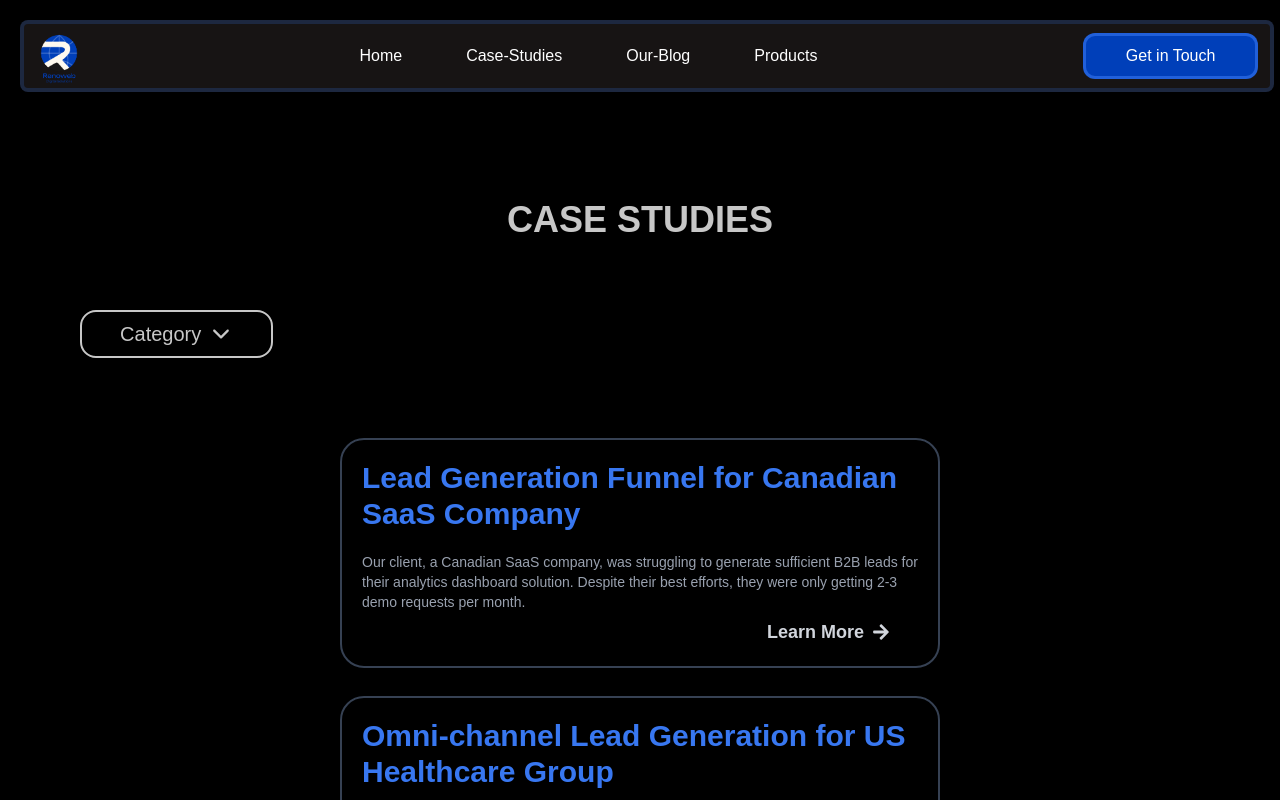
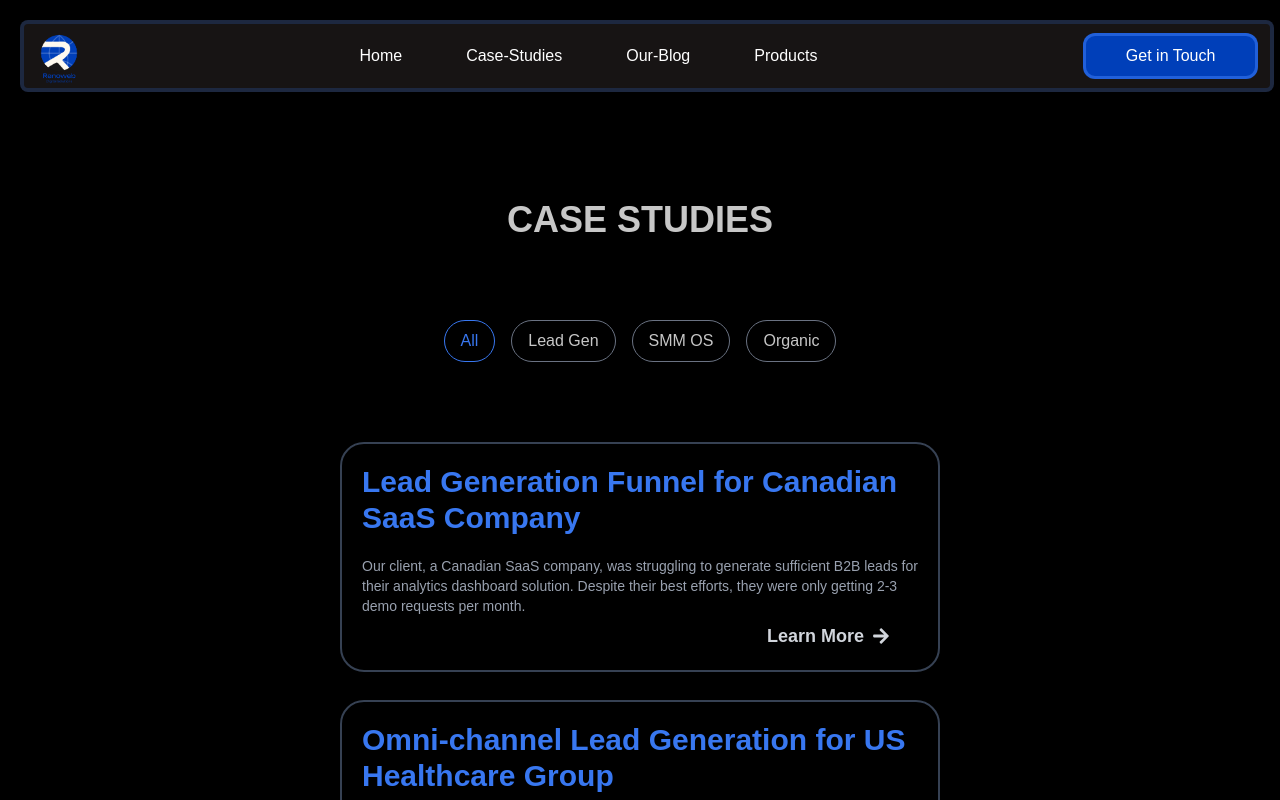
Before and after one commit to Renoweb-Digital-Solutions/portfolio-site, a Next.js app: page /case-studies in a window 1280 px wide. Shown: the top 800 px of the page. Built offline with nearby package versions, Linux system fonts and the light colour scheme.

Commit message:
Removed the dropdown, filtered case studies based on categories

```diff
--- a/components/CaseStudiesPage/Case_studies_page.js
+++ b/components/CaseStudiesPage/Case_studies_page.js
@@ -1,16 +1,14 @@
 "use client"
 import { IoIosArrowDown } from "react-icons/io";
 import Case_studies_page_cards from "./Case_studies_page_cards";
-import CategoryDropdown from "./CategoryDropdown";
 import { useState } from "react";
+import CategoryFilter from "./CategoryFilter";
 
 
 const Case_studies_page = ({ case_studies }) => {
-    const [showDropdown, setShowDropdown] = useState(false);
+    const [activeCategory, setActiveCategory] = useState('All');
 
-    const onDropdownClick = () => {
-        setShowDropdown(!showDropdown);
-    };
+    const filterCaseStudies = activeCategory === 'All' ? case_studies : case_studies.filter(study => study.category === activeCategory);
 
     return (
         <div className="mt-[200px] relative mx-15">
@@ -18,20 +16,16 @@ const Case_studies_page = ({ case_studies }) => {
                 CASE STUDIES
             </h1>
 
-            <div className="border-2 border-[#C7C7C7] rounded-2xl w-2/12 px-5 py-2 ml-5 mt-[70px] hover:cursor-pointer" onClick={onDropdownClick}>
-                <div className="flex flex-row text-[#C7C7C7] space-x-2 justify-center">
-                    <p className="text-xl">Category</p>
-                    <IoIosArrowDown className="text-[#C7C7C7] text-2xl self-center" />
-                </div>
-            </div>
-            {showDropdown &&
-                <CategoryDropdown />
-            }
+            <CategoryFilter activeCategory={activeCategory} setActiveCategory={setActiveCategory} />
 
             <div className="flex flex-col mx-70 space-y-7 my-20">
-                {case_studies.map((studies) => (
+                {filterCaseStudies.length !== 0 ? filterCaseStudies.map((studies) => (
                     <Case_studies_page_cards studies={studies} key={studies.id} />
-                ))}
+                )) :
+                    <p className="font-bold text-2xl text-[#C7C7C7] text-center">
+                        No case studies found.
+                    </p>
+                }
             </div>
         </div>
     )
--- a/components/CaseStudiesPage/CategoryDropdown.js
+++ /dev/null
@@ -1,24 +0,0 @@
-import React from 'react'
-
-const CategoryDropdown = () => {
-    return (
-        <div id="dropdown" className=" bg-white divide-y divide-gray-100 rounded-lg shadow-sm w-2/12 dark:bg-gray-700 ml-5">
-            <ul className="py-2 text-sm text-gray-700 dark:text-gray-200" aria-labelledby="dropdownDefaultButton">
-                <li>
-                    <a href="#" className="block px-4 py-2 hover:bg-gray-100 dark:hover:bg-gray-600 dark:hover:text-white">Dashboard</a>
-                </li>
-                <li>
-                    <a href="#" className="block px-4 py-2 hover:bg-gray-100 dark:hover:bg-gray-600 dark:hover:text-white">Settings</a>
-                </li>
-                <li>
-                    <a href="#" className="block px-4 py-2 hover:bg-gray-100 dark:hover:bg-gray-600 dark:hover:text-white">Earnings</a>
-                </li>
-                <li>
-                    <a href="#" className="block px-4 py-2 hover:bg-gray-100 dark:hover:bg-gray-600 dark:hover:text-white">Sign out</a>
-                </li>
-            </ul>
-        </div>
-    )
-}
-
-export default CategoryDropdown
--- /dev/null
+++ b/components/CaseStudiesPage/CategoryFilter.js
@@ -0,0 +1,26 @@
+import React from 'react'
+
+const CategoryFilter = ({ activeCategory, setActiveCategory }) => {
+    const categories = ['All', 'Lead Gen', 'SMM OS', 'Organic']
+
+    return (
+        <div>
+            <ul className='flex flex-row space-x-4 mt-20 justify-center'>
+                {categories.map((category) => (
+
+                    <li
+                        key={category}
+                        className={`hover:cursor-pointer border-1 rounded-3xl px-4 py-2
+                    ${activeCategory === category
+                                ? 'text-[#3877F0] border-[#3877F0]'
+                                : 'text-[#C7C7C7] border-gray-500 hover:text-[#3877F0] hover:border-[#3877F0]'
+                            }`}
+                        onClick={() => setActiveCategory(category)}
+                    >{category}</li>
+                ))}
+            </ul>
+        </div>
+    )
+}
+
+export default CategoryFilter
--- a/components/data/case_studies.js
+++ b/components/data/case_studies.js
@@ -1,7 +1,7 @@
 export const case_studies_data = [
     {
         id: 0,
-        category: "leadGenOs",
+        category: "Lead Gen",
         title: "Lead Generation Funnel for Canadian SaaS Company",
         about_client: "Our client, a Canadian SaaS company, was struggling to generate sufficient B2B leads for their analytics dashboard solution. Despite their best efforts, they were only getting 2-3 demo requests per month.",
         challenges: ["The client needed a lead generation funnel that could effectively target potential customers, capture their interest, and qualify them for demos."],
@@ -17,7 +17,7 @@ export const case_studies_data = [
     },
     {
         id: 1,
-        category: "leadGenOs",
+        category: "Lead Gen",
         title: "Omni-channel Lead Generation for US Healthcare Group",
         about_client: "Our client, a US-based healthcare group, was struggling to attract new patients and reduce no-shows for appointments. They needed a comprehensive lead generation strategy to drive growth and revenue.",
         challenges: ["Low online visibility and website traffic", "Insufficient lead generation and appointment bookings", "High no-show rates for appointments"],
@@ -31,7 +31,7 @@ export const case_studies_data = [
     },
     {
         id: 2,
-        category: "leadGenOs",
+        category: "SMM OS",
         title: "Building a Merchant Cash Advance Community: A Pioneering Reddit Initiative",
         about_client: "Our client, a Merchant Cash Advance (MCA) software company based in the USA, approached us with a unique challenge: establishing a cohesive community for MCA professionals in a niche B2B SaaS market. The industry was riddled with fragmented, spam-filled platforms, and the client wanted to stand out by building a brand that could attract and qualify merchant prospects while driving meaningful engagement.",
         challenges: ["Zero Demand for MCA Communities: Search demand for MCA-related forums was practically non-existent.", "High Competition in SEO and Paid Search: Established players like debanked.com, funderintel.com, and dailyfunder.com dominated the digital space.", "Scepticism of Niche Market Viability: There were no successful MCA-focused communities to benchmark."],
```
